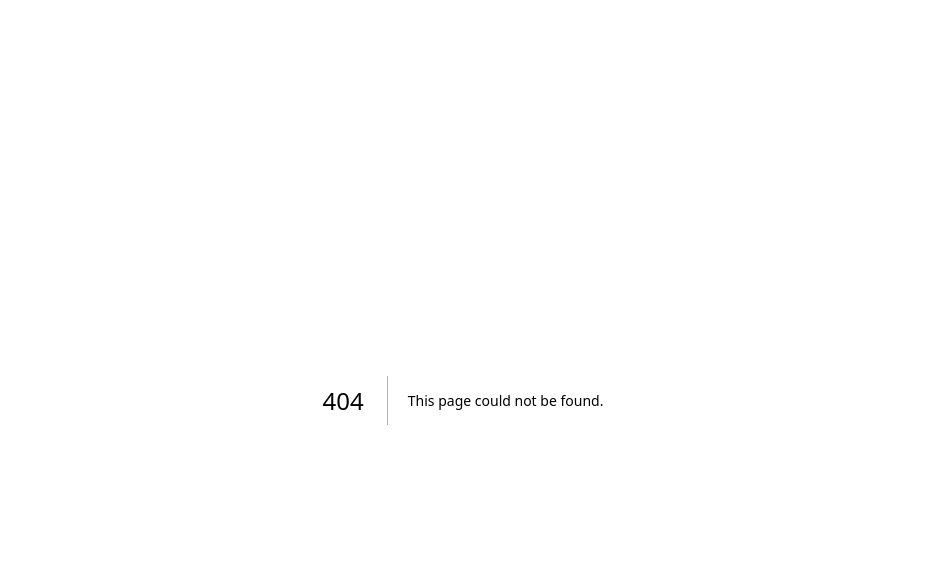
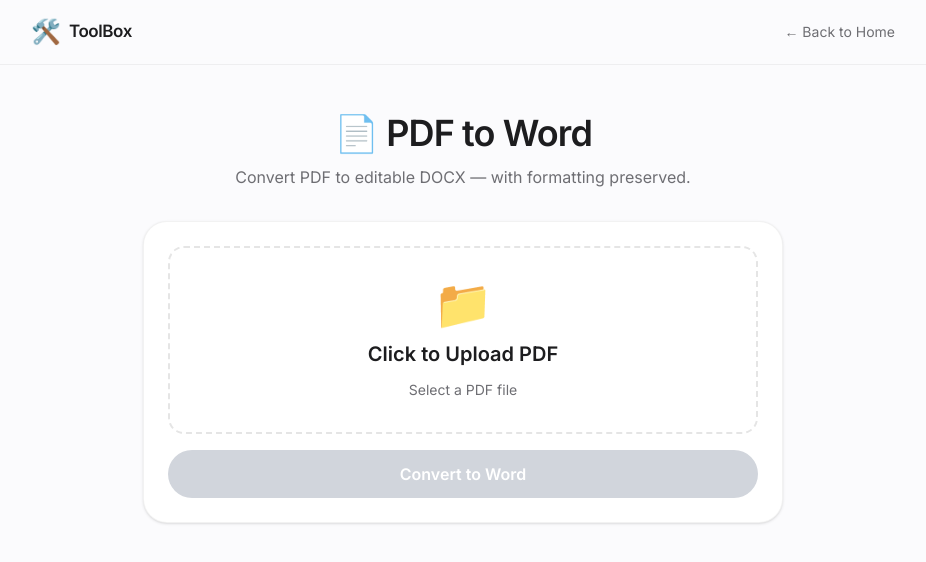
Before and after one commit to Lakhankashyap999/My-toolkit, a Next.js app: page /pdf-to-word in a window 1280 px wide. Before the commit this address had no page. Shown: the top 562 px of the page, without its empty margins (177-1103 px from the left). Built offline with nearby package versions, Linux system fonts and the light colour scheme.

Commit message:
Added PDF to Word backend and frontend

```diff
--- /dev/null
+++ b/src/app/api/pdf-to-word/route.ts
@@ -0,0 +1,38 @@
+// @ts-nocheck
+import { NextRequest, NextResponse } from "next/server";
+
+const BACKEND_URL = process.env.PDF_CONVERTER_URL || "http://localhost:8000";
+
+export async function POST(req: NextRequest) {
+  try {
+    const formData = await req.formData();
+    const file = formData.get("file") as File;
+
+    if (!file) {
+      return NextResponse.json({ error: "PDF file is required" }, { status: 400 });
+    }
+
+    const backendForm = new FormData();
+    backendForm.append("file", file);
+
+    const response = await fetch(`${BACKEND_URL}/convert`, {
+      method: "POST",
+      body: backendForm,
+    });
+
+    if (!response.ok) {
+      return NextResponse.json({ error: "Conversion failed" }, { status: 500 });
+    }
+
+    const blob = await response.blob();
+    return new NextResponse(blob, {
+      headers: {
+        "Content-Type": "application/vnd.openxmlformats-officedocument.wordprocessingml.document",
+        "Content-Disposition": 'attachment; filename="converted.docx"',
+      },
+    });
+  } catch (error) {
+    console.error("PDF to Word error:", error);
+    return NextResponse.json({ error: "Server error" }, { status: 500 });
+  }
+}
--- /dev/null
+++ b/src/app/pdf-to-word/page.tsx
@@ -0,0 +1,88 @@
+// @ts-nocheck
+"use client";
+import { useState } from "react";
+import Link from "next/link";
+
+export default function PdfToWordPage() {
+  const [file, setFile] = useState<File | null>(null);
+  const [loading, setLoading] = useState(false);
+  const [error, setError] = useState("");
+
+  const handleFileChange = (e: React.ChangeEvent<HTMLInputElement>) => {
+    const selected = e.target.files?.[0];
+    if (selected && selected.type === "application/pdf") {
+      setFile(selected);
+      setError("");
+    } else {
+      setFile(null);
+      setError("Please select a valid PDF file.");
+    }
+  };
+
+  const handleConvert = async () => {
+    if (!file) return;
+    setLoading(true);
+    setError("");
+    try {
+      const formData = new FormData();
+      formData.append("file", file);
+      const res = await fetch("/api/pdf-to-word", {
+        method: "POST",
+        body: formData,
+      });
+      if (!res.ok) throw new Error("Conversion failed");
+      const blob = await res.blob();
+      const url = URL.createObjectURL(blob);
+      const a = document.createElement("a");
+      a.href = url;
+      a.download = "converted.docx";
+      a.click();
+    } catch (err: any) {
+      setError(err.message || "Something went wrong");
+    } finally {
+      setLoading(false);
+    }
+  };
+
+  return (
+    <div className="min-h-screen bg-[#fbfbfd] text-[#1d1d1f] antialiased">
+      <nav className="sticky top-0 z-50 backdrop-blur-xl bg-[#fbfbfd]/75 border-b border-black/5">
+        <div className="max-w-4xl mx-auto px-4 h-16 flex items-center justify-between">
+          <Link href="/" className="flex items-center gap-2">
+            <span className="text-2xl">🛠️</span>
+            <span className="text-[17px] font-semibold tracking-tight">ToolBox</span>
+          </Link>
+          <Link href="/" className="text-sm text-[#6e6e73] hover:text-[#0071e3] transition-colors">
+            ← Back to Home
+          </Link>
+        </div>
+      </nav>
+
+      <div className="max-w-2xl mx-auto px-4 py-12">
+        <div className="text-center mb-8">
+          <h1 className="text-4xl font-semibold tracking-tight mb-3">📄 PDF to Word</h1>
+          <p className="text-[#6e6e73]">Convert PDF to editable DOCX — with formatting preserved.</p>
+        </div>
+
+        <div className="bg-white rounded-3xl border border-black/5 p-6 shadow-sm">
+          <input type="file" accept="application/pdf" onChange={handleFileChange} className="hidden" id="pdf-upload" />
+          <label htmlFor="pdf-upload" className="cursor-pointer flex flex-col items-center gap-3 border-2 border-dashed border-black/10 rounded-2xl p-8 mb-4">
+            <span className="text-5xl">📁</span>
+            <span className="text-xl font-semibold">{file ? file.name : "Click to Upload PDF"}</span>
+            <span className="text-sm text-[#6e6e73]">Select a PDF file</span>
+          </label>
+
+          {error && <p className="text-sm text-red-500 mb-4">{error}</p>}
+
+          <button
+            onClick={handleConvert}
+            disabled={loading || !file}
+            className="w-full bg-[#0071e3] hover:bg-[#0077ED] disabled:bg-gray-300 text-white py-3 rounded-full font-semibold transition"
+          >
+            {loading ? "Converting..." : "Convert to Word"}
+          </button>
+        </div>
+      </div>
+    </div>
+  );
+}
```
Also changed, not shown: 1 other file (tests, documents, lock files or other folders).
